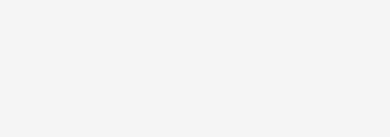
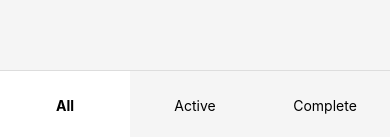
Before and after one commit to bu7ch/popo, a React Native app: screen / in a window 390 px wide. Shown: the part 704-841 px from the top of the page. Built offline with nearby package versions, Linux system fonts and the light colour scheme.

Commit message:
:sparkles: Adding TabBar (All|Active|Complete) Finito

```diff
--- a/App.js
+++ b/App.js
@@ -2,6 +2,7 @@
 import { ScrollView, StyleSheet, View } from "react-native";
 import Button from "./components/Button";
 import Heading from "./components/Heading";
+import TabBar from "./components/TabBar";
 import Input from "./components/TextInput";
 import TodoList from "./components/TodoList";
 
@@ -45,8 +46,11 @@
     todos = todos.filter(todo => todo.todoIndex !== todoIndex)
     this.setState({ todos });
   };
+  setType = (type) => {
+    this.setState({type})
+  }
   render() {
-    let { inputValue, todos } = this.state;
+    let { inputValue, todos, type } = this.state;
     return (
       <View style={styles.container}>
         <ScrollView style={styles.content}>
@@ -56,11 +60,13 @@
             inputChange={(text) => this.inputChange(text)}
           />
           <TodoList
+          type={type}
           toggleComplete={this.toggleComplete}
           deleteTodo={this.deleteTodo}
           todos={todos} />
           <Button submitTodo={this.submitTodo} />
         </ScrollView>
+        <TabBar type={type} setType={this.setType} />
       </View>
     );
   }
--- /dev/null
+++ b/components/TabBar.js
@@ -0,0 +1,26 @@
+import React from "react";
+import { View, StyleSheet } from "react-native";
+import TabBarItem from "./TabBarItem";
+const TabBar = ({setType, type}) => {
+  return (
+    <View style={styles.container}>
+      <TabBarItem type={type} title="All" setType={() => setType("All")} />
+      <TabBarItem type={type} title="Active" setType={() => setType("Active")} />
+      <TabBarItem
+        type={type}
+        title="Complete"
+        setType={() => setType("Complete")}
+      />
+    </View>
+  );
+};
+const styles = StyleSheet.create({
+  container: {
+    height: 70,
+    flexDirection: 'row',
+    borderTopWidth: 1,
+    borderTopColor: '#dddddd',
+  }
+})
+
+export default TabBar;
--- /dev/null
+++ b/components/TabBarItem.js
@@ -0,0 +1,42 @@
+import React from 'react'
+import { Text, TouchableHighlight, StyleSheet } from 'react-native'
+
+const TabBarItem = ({border, title, selected, setType, type}) => {
+  return (
+    <TouchableHighlight
+    underlayColor= '#efefef'
+    onPress={setType}
+    style= {[
+      styles.item, selected ? style.selected : null,
+      border ? style.border : null,
+      type === title ? styles.selected : null
+    ]}
+    >
+      <Text style={[styles.itemText, type === title ? styles.bold : null]}>{title}</Text>
+    </TouchableHighlight>
+  )
+}
+
+
+const styles = StyleSheet.create({
+  item: {
+    flex: 1,
+    justifyContent: 'center',
+    alignItems: 'center',
+  },
+  border: {
+    borderLeftWidth:1,
+    borderLeftColor: '#FFFFFF',
+  },
+  itemTexr: {
+    color: '#777777',
+    fontSize:16,
+  },
+  selected:{
+    backgroundColor: '#ffffff'
+  },
+  bold: {
+    fontWeight:'bold'
+  }
+})
+export default TabBarItem
--- a/components/TodoList.js
+++ b/components/TodoList.js
@@ -2,13 +2,27 @@
 import { View } from "react-native";
 import Todo from "./Todo";
 
-const TodoList = ({ todos, deleteTodo, toggleComplete }) => {
+const TodoList = ({ todos, deleteTodo, toggleComplete, type }) => {
+  const getVisibleTodos = (todos, type) => {
+    switch (type) {
+      case "All":
+        return todos;
+      case "Complete":
+        return todos.filter((t) => t.complete);
+      case "Active":
+        return todos.filter((t) => !t.complete);
+    }
+  };
+  todos = getVisibleTodos(todos, type);
   todos = todos.map((todo, i) => {
-    return <Todo
-    key={i}
-    deleteTodo={deleteTodo}
-    toggleComplete={toggleComplete}
-    todo={todo} />;
+    return (
+      <Todo
+        key={i}
+        deleteTodo={deleteTodo}
+        toggleComplete={toggleComplete}
+        todo={todo}
+      />
+    );
   });
   return <View>{todos}</View>;
 };
```
